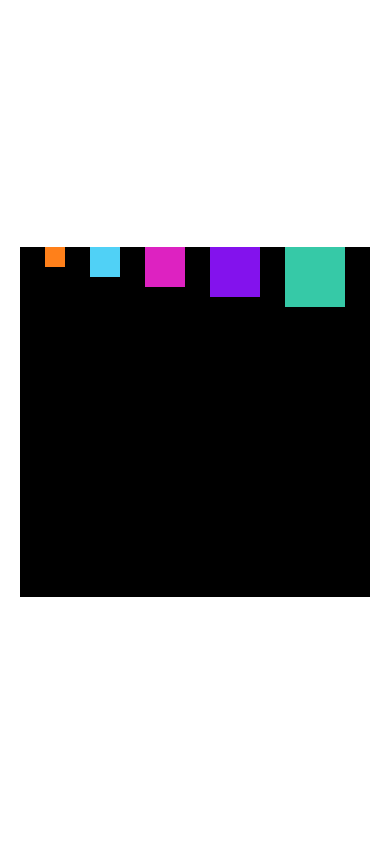
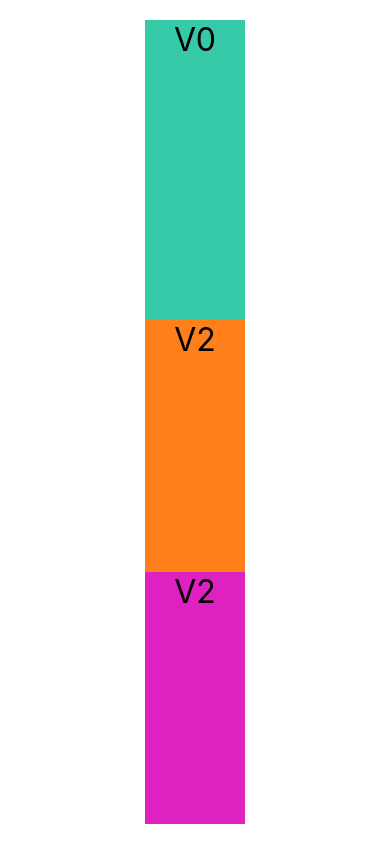
Before and after one commit to vaniamesquita/exerciciosReactNative, a React Native app: screen / in a window 390 px wide. Built offline with nearby package versions, Linux system fonts and the light colour scheme.

Commit message:
flexbox #04

```diff
--- a/src/App.js
+++ b/src/App.js
@@ -1,9 +1,10 @@
 import React from 'react';
 import {View, StyleSheet} from 'react-native';
 
-import FlexBoxV3 from './components/layout/FlexBoxV3';
+import FlexBoxV4 from './components/layout/FlexBoxV4';
 
 
+//import FlexBoxV3 from './components/layout/FlexBoxV3';
 //import FlexBoxV2 from './components/layout/FlexBoxV2';
 //import FlexBoxV1 from './components/layout/FlexBoxV1';
 //import Quadrado from './components/layout/Quadrado';
@@ -25,9 +26,10 @@ import FlexBoxV3 from './components/layout/FlexBoxV3';
 //componente baseado em função -> funcional
 export default () => (
   <View style={style.App}>
-    <FlexBoxV3/>
+    <FlexBoxV4/>
 
     {/*
+    <FlexBoxV3/>
     <FlexBoxV2/>
     <FlexBoxV1/>
     <DigiteSeuNome />
--- a/src/components/estilo.js
+++ b/src/components/estilo.js
@@ -3,6 +3,6 @@ import {StyleSheet} from 'react-native'
 export default StyleSheet.create({
     txtG: {
         fontSize: 32,
-        textAlign: 'center'
+        textAlign: 'center',
     }
 })
--- /dev/null
+++ b/src/components/layout/FlexBoxV4.js
@@ -0,0 +1,42 @@
+/* eslint-disable semi */
+import React from 'react'
+import {View, StyleSheet, Text } from 'react-native'
+import Estilo from '../estilo'
+
+
+export default props => {
+    return (
+      <View style={style.FlexV4}>
+        <View style={style.V0}>
+            <Text style={Estilo.txtG}>V0</Text>
+        </View>
+        <View style={style.V1}>
+            <Text style={Estilo.txtG}>V2</Text>
+        </View>
+        <View style={style.V2}>
+            <Text style={Estilo.txtG}>V2</Text>
+        </View>
+      </View>
+    );
+}
+
+const style = StyleSheet.create({
+    FlexV4: {
+        flexGrow: 1,
+        width: 100,
+        backgroundColor: '#000',
+    },
+    V0: {
+        backgroundColor: '#36c9a7',
+        height: 300,
+        },
+    V1: {
+        backgroundColor: '#ff801a',
+        flexGrow: 1,
+    },
+    V2: {
+        backgroundColor: '#dd22c1',
+        flexGrow: 1,
+    }
+
+})
```
